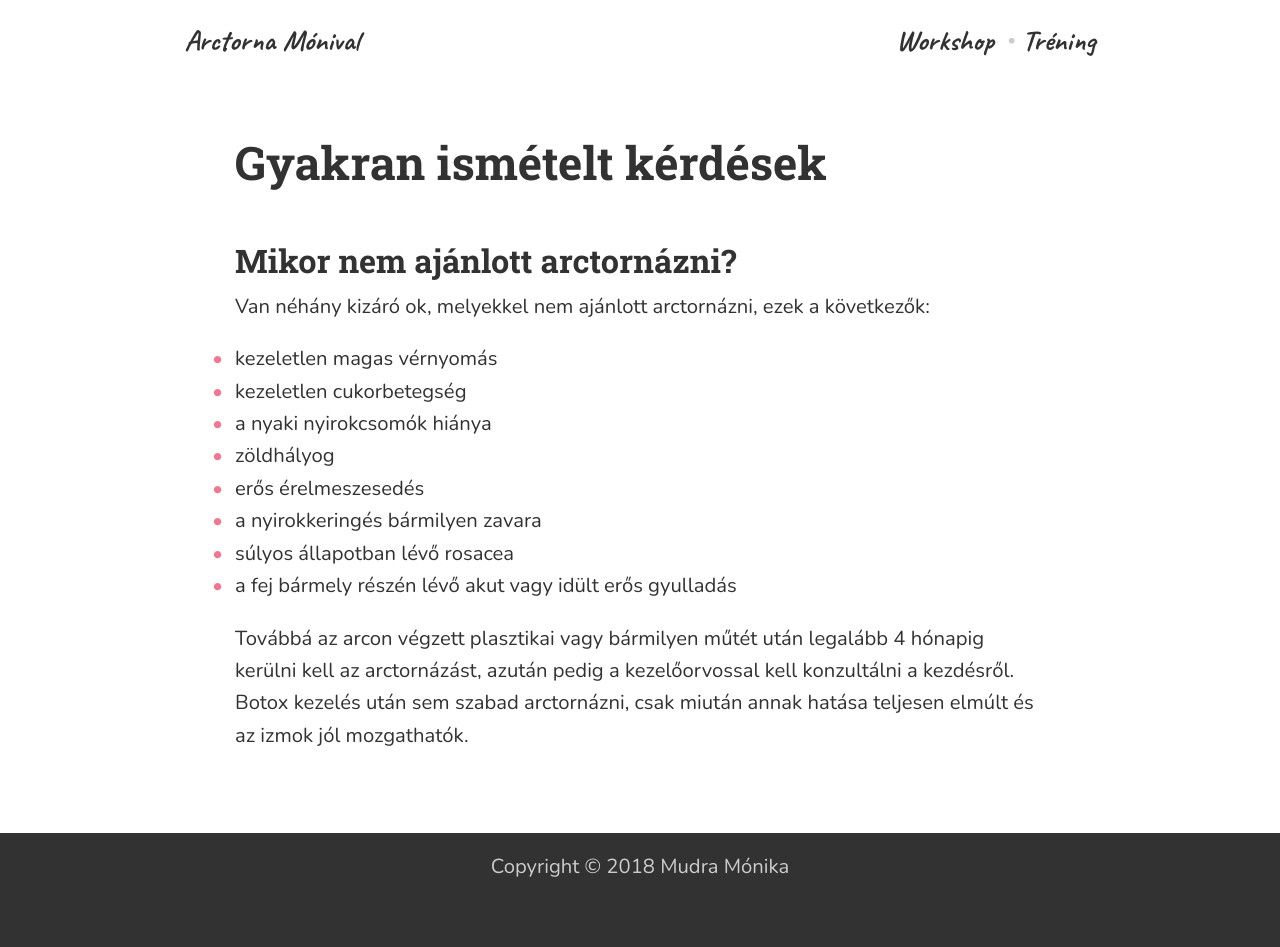
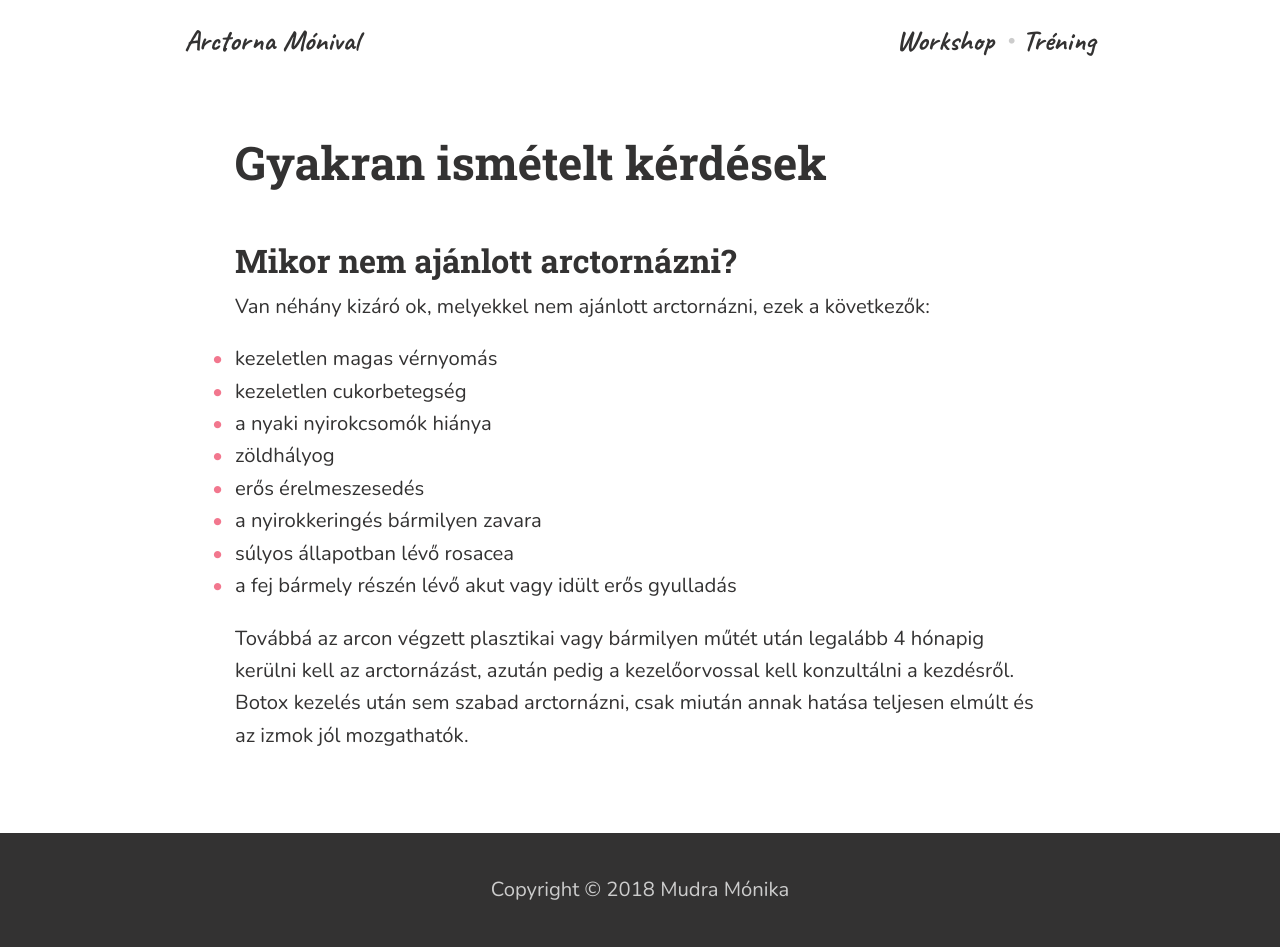
Before and after one commit to monikamudra/arctorna, a Jekyll site: the page built from gyik.md, in a window 1280 px wide. Shown: the top 947 px of the page. Built offline with Jekyll 4.4.1, drawn with Linux system fonts in a browser that asks for light colours; our own code applies the rules of GitHub Pages for plain Markdown files; grey boxes are pictures that could not be loaded.

Commit message:
Adjust padding and height of main footer

```diff
--- a/_sass/components/_main-footer.scss
+++ b/_sass/components/_main-footer.scss
@@ -1,7 +1,6 @@
 .c-MainFooter {
   flex: 1 0 auto;
-  height: 300px;
-  padding: token("screen", "padding");
+  padding: space-rem(2) token("screen", "padding");
   background-color: token("color-for", "background-dark");
   color: token("color-for", "text-on-dark");
 }
```
